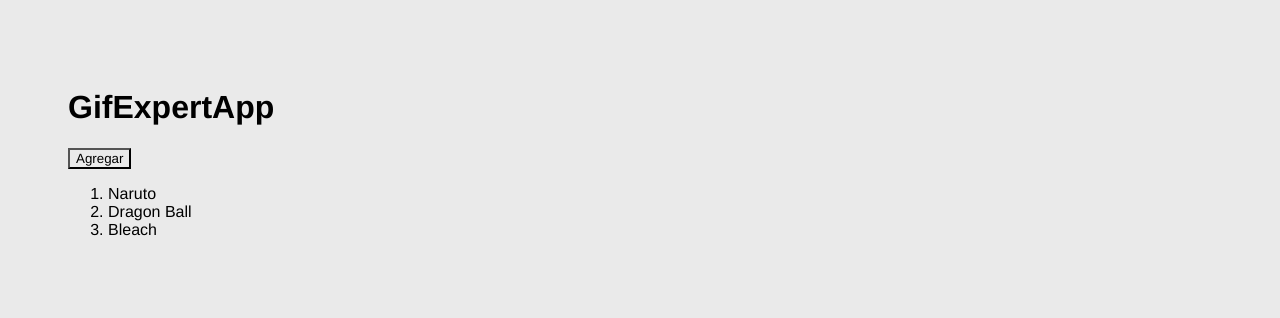
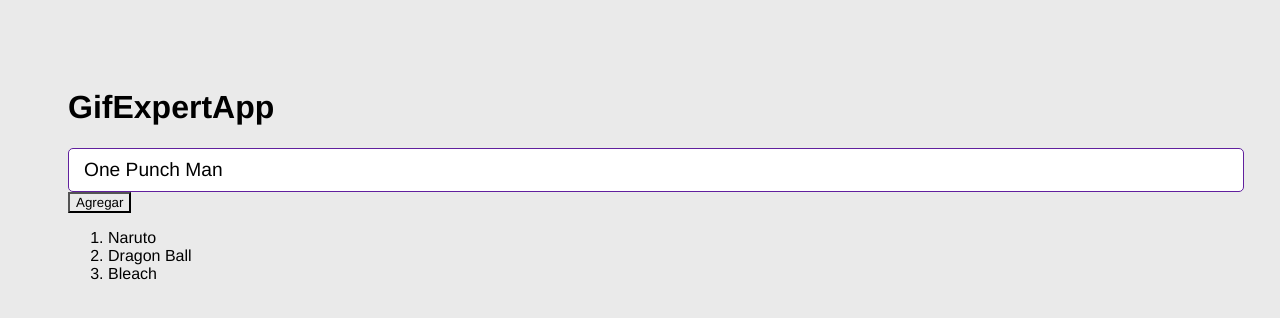
Before and after one commit to modoZen/react-gif-max, a React (Vite) app: page / in a window 1280 px wide. Shown: the top 318 px of the page. Built offline with nearby package versions, Linux system fonts and the light colour scheme.

Commit message:
componente AddCategory

```diff
--- a/src/GifExpertApp.jsx
+++ b/src/GifExpertApp.jsx
@@ -1,4 +1,5 @@
 import { useState } from "react";
+import { AddCategory } from "./components/AddCategory";
 
 export const GifExpertApp = () => {
 
@@ -16,6 +17,7 @@
             <h1>GifExpertApp</h1>
 
             {/* input */}
+            <AddCategory />
 
             {/* Listado de Gif */}
             <button
--- /dev/null
+++ b/src/components/AddCategory.jsx
@@ -0,0 +1,29 @@
+import { useState } from "react";
+
+const AddCategory = () => {
+
+  const [inputValue, setInputValue] = useState('One Punch Man');
+
+  const onChange = (event)=> {
+    setInputValue( event.target.value );
+  }
+
+  const onSubmit = (event)=> {
+    event.preventDefault();
+    console.log( inputValue )
+  }
+
+  return (
+    <form onSubmit={ onSubmit }>
+      <input
+        type="text"
+        placeholder="Buscar gifs"
+        value={inputValue}
+        onChange={onChange}
+      />
+    </form>
+
+  )
+}
+
+export { AddCategory}
```
